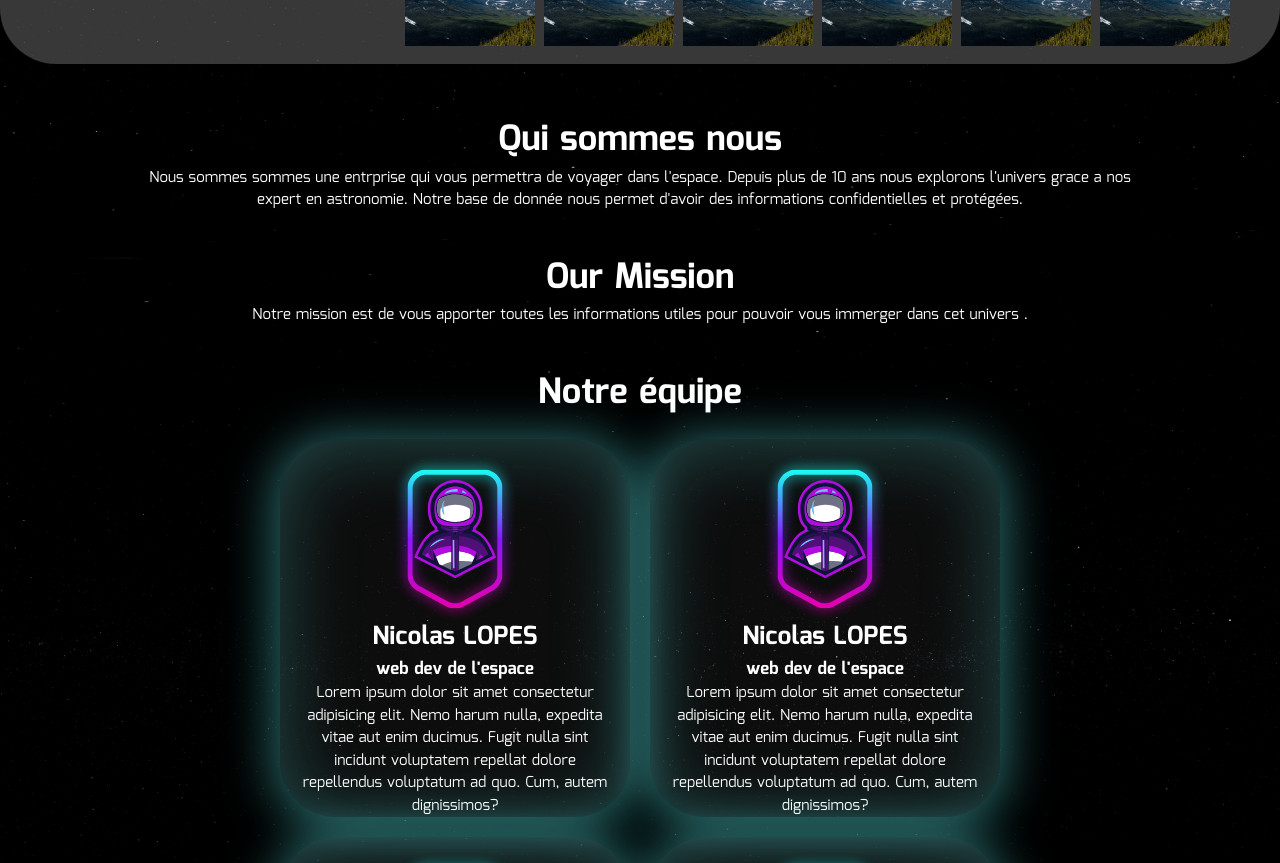
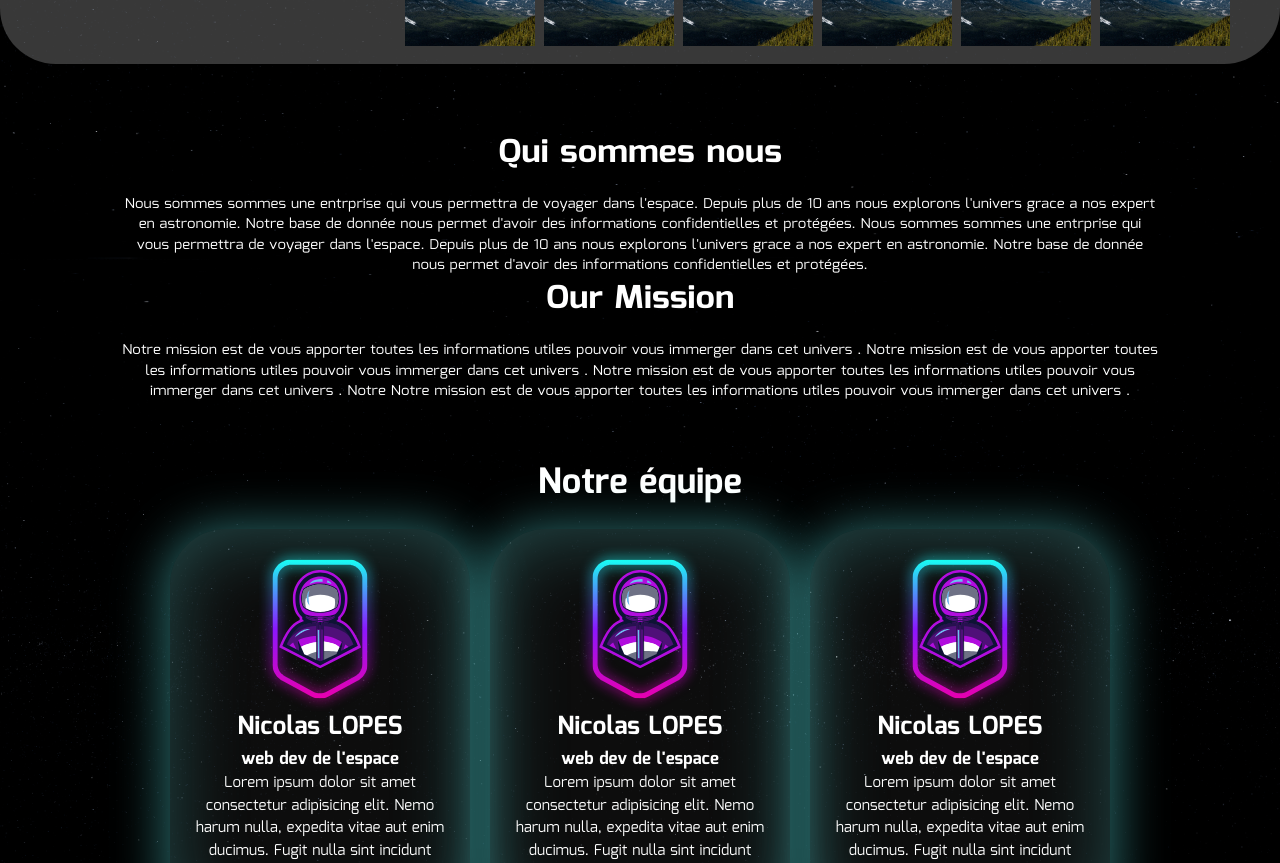
Before and after one commit to WildCodeSchool/2023-02-JS-RemoteFR-DeVMX-P2-G1-Machonauts, a React (Vite) app in the folder frontend/: page / in a window 1280 px wide. Shown: the part 1340-2203 px from the top of the page. Built offline with nearby package versions, Linux system fonts and the light colour scheme.

Commit message:
reformat style for text in about us and team card

```diff
--- a/frontend/src/pages/AboutUs.jsx
+++ b/frontend/src/pages/AboutUs.jsx
@@ -3,21 +3,33 @@ import TeamCard from "../components/TeamCard";
 function AboutUs() {
   return (
     <div className="aboutUs-container-global">
+      <div className="container-total">
+        <div className="effect-container-infos">
           <div className="entreprise-infos-container">
             <h1>Qui sommes nous</h1>
             <p>
-          Nous sommes sommes une entrprise qui vous permettra de voyager dans
-          l'espace. Depuis plus de 10 ans nous explorons l'univers grace a nos
-          expert en astronomie. Notre base de donnée nous permet d'avoir des
+              Nous sommes sommes une entrprise qui vous permettra de voyager
+              dans l'espace. Depuis plus de 10 ans nous explorons l'univers
+              grace a nos expert en astronomie. Notre base de donnée nous permet
+              d'avoir des informations confidentielles et protégées. Nous sommes
+              sommes une entrprise qui vous permettra de voyager dans l'espace.
+              Depuis plus de 10 ans nous explorons l'univers grace a nos expert
+              en astronomie. Notre base de donnée nous permet d'avoir des
               informations confidentielles et protégées.
             </p>
-      </div>
-      <div className="mission-infos-container">
+
             <h1>Our Mission</h1>
             <p>
-          Notre mission est de vous apporter toutes les informations utiles pour
+              Notre mission est de vous apporter toutes les informations utiles
+              pouvoir vous immerger dans cet univers . Notre mission est de vous
+              apporter toutes les informations utiles pouvoir vous immerger dans
+              cet univers . Notre mission est de vous apporter toutes les
+              informations utiles pouvoir vous immerger dans cet univers . Notre
+              Notre mission est de vous apporter toutes les informations utiles
               pouvoir vous immerger dans cet univers .
             </p>
+          </div>
+        </div>
       </div>
       <div className="team-infos-container">
         <h1>Notre équipe</h1>
--- a/frontend/src/sass/_aboutUs.scss
+++ b/frontend/src/sass/_aboutUs.scss
@@ -7,14 +7,54 @@
     width: 100%;
     color: white;
 
-    .entreprise-infos-container{
+    // .container-total{
+    //     height: 50rem;
+    // }
+
+    .effect-container-infos{
+        margin: 0 auto;
+        perspective: 30rem;
+        perspective-origin: bottom;
         display: flex;
         flex-direction: column;
-        justify-content: center;
         align-items: center;
-        padding: 2rem;
-        width: 80%;
-    }
+        width: 90%;
+        // height:20rem;
+        overflow: visible;
+        transform: scaleY(0.9);
+
+        @keyframes play {
+            0% {
+                transform: rotateX(21deg) translate3d(0, 10rem, 0);
+                opacity: 1;
+            }
+            85% {
+                opacity: 1;
+            }
+            100% {
+                transform: rotateX(21deg) translate3d(0, -10rem, 0);
+            }
+        }
+
+            .entreprise-infos-container{
+                // animation: play 10s infinite;
+                display: flex;
+                flex-direction: column;
+                justify-content: center;
+                align-items: center;
+                padding: 2rem;
+                width: 90%;
+
+                h1{
+                    font-size: 3.5rem;
+                    margin-bottom: 2rem;
+                }
+
+                p{
+                    font-size: 1.5rem;
+                }
+            }
+        }
 
     .mission-infos-container{
         display: flex;
@@ -27,6 +67,7 @@
 
     .team-infos-container{
         display: flex;
+        flex-wrap: wrap;
         flex-direction: column;
         justify-content: center;
         align-items: center;
@@ -36,6 +77,7 @@
 
     h1{
         font-size: 3.5rem;
+        text-align: center;
     }
 
     p{
@@ -49,4 +91,5 @@
         gap: 2rem;
         padding-top: 2rem;
     }
+
 }
--- a/frontend/src/sass/_team_card.scss
+++ b/frontend/src/sass/_team_card.scss
@@ -5,7 +5,7 @@
     display: flex;
     flex-direction: column;
     align-items: center;
-    width: 35rem;
+    width: 30rem;
 
     .picture-profil-container{
         display: flex;
```
Lines whose indentation alone changed are shown as unchanged.
